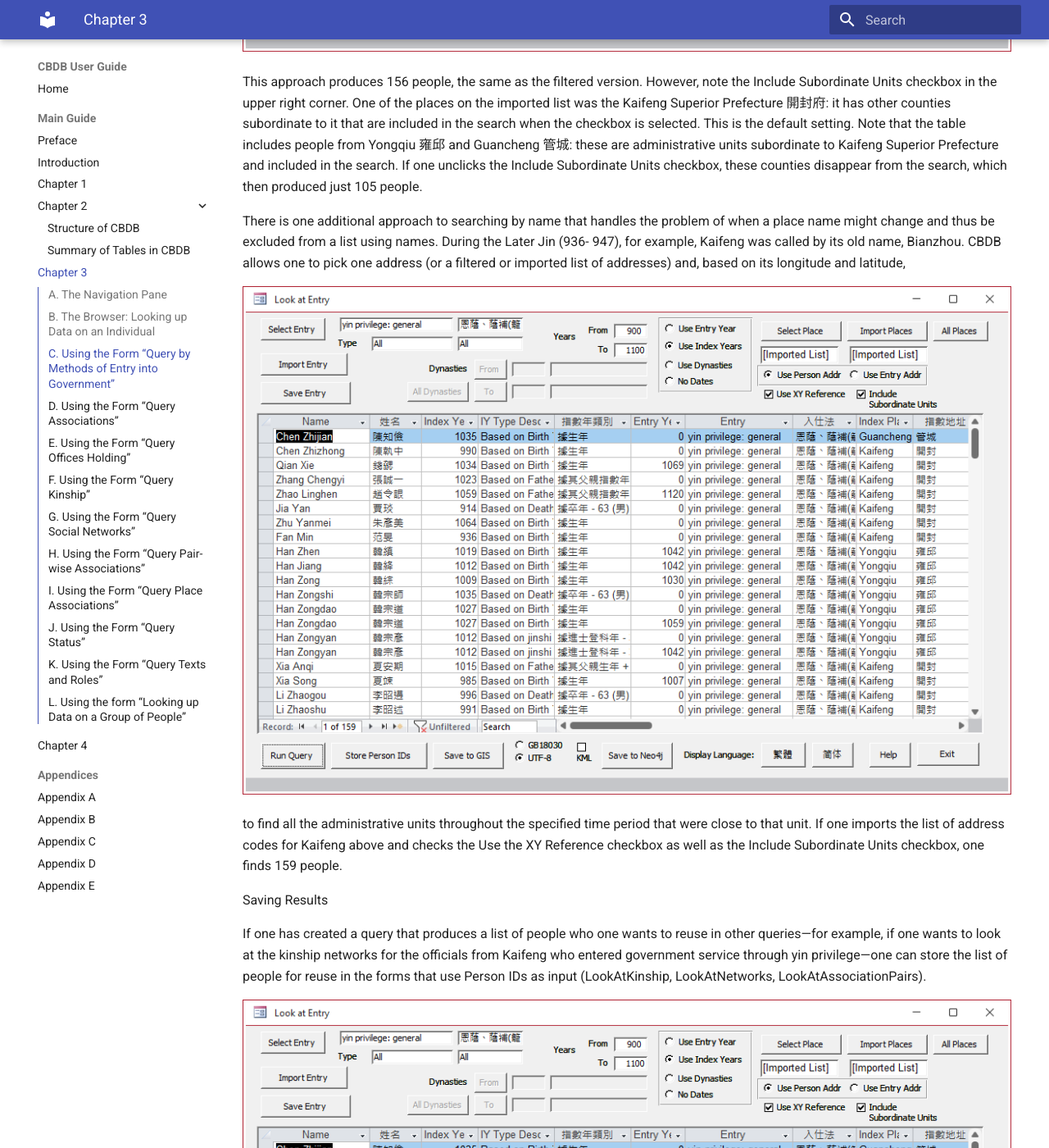
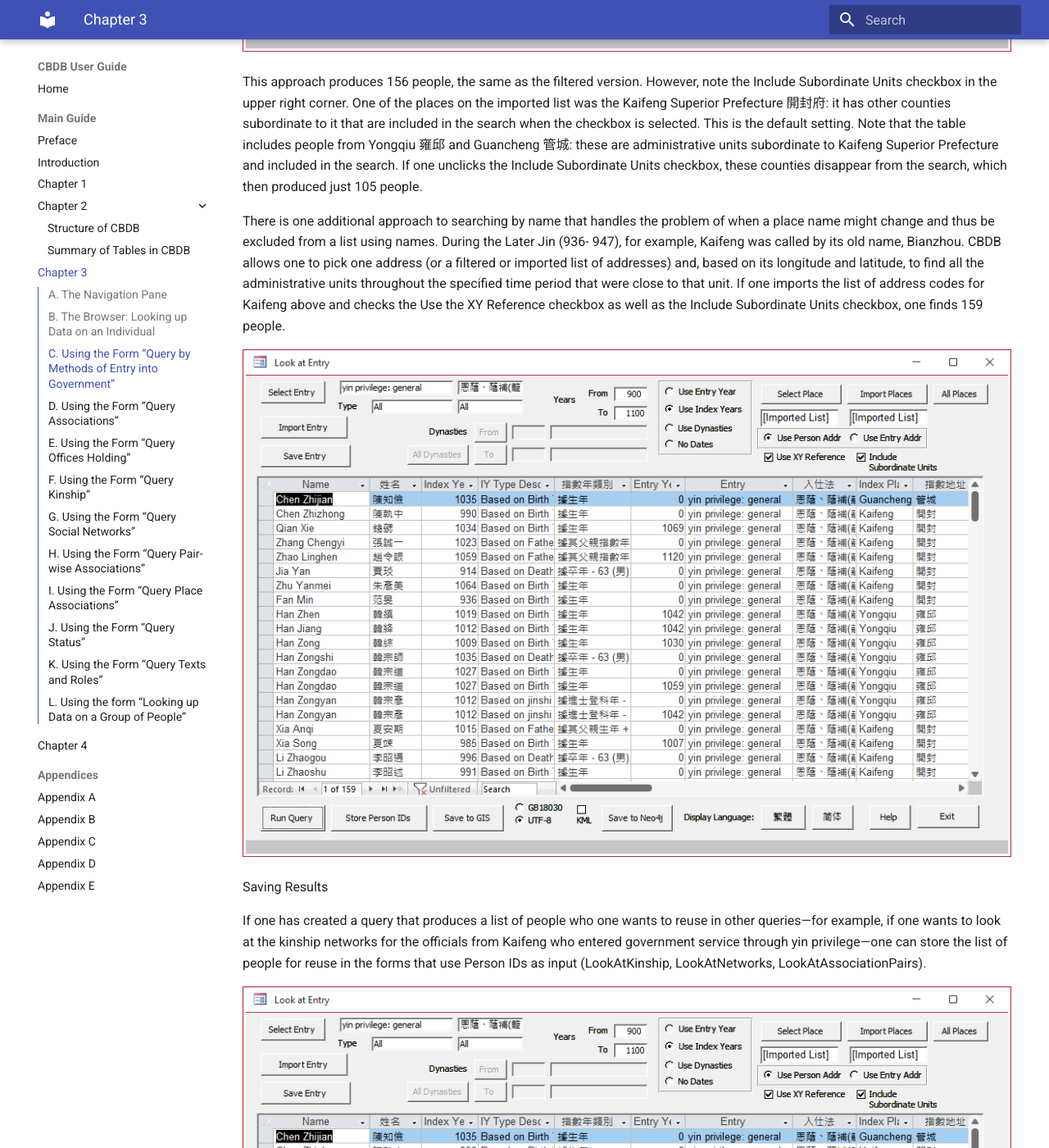
Before and after one commit to cbdb-project/cbdb-user-guide, an MkDocs documentation site: the page built from docs/chapter_3_cbdb_tools_for_analysis.md, in a window 1280 px wide and 1400 px high, scrolled down 30216 px. Shown: the whole window at 82% size. Built offline with MkDocs 1.6.1 and Material for MkDocs 9.7.7, drawn with Linux system fonts in a browser that asks for light colours.

Commit message:
Apply final Chapter 3 formatting adjustments

```diff
--- a/docs/chapter_3_cbdb_tools_for_analysis.md
+++ b/docs/chapter_3_cbdb_tools_for_analysis.md
@@ -432,13 +432,12 @@ There is one additional approach to searching by name that handles the problem o
 place name might change and thus be excluded from a list using names. During the Later Jin (936-
 947), for example, Kaifeng was called by its old name, Bianzhou. CBDB allows one to pick
 one address (or a filtered or imported list of addresses) and, based on its longitude and latitude,
-
-![image_057_080](images/image_057_080.png)
-
 to find all the administrative units throughout the specified time period that were close to that
 unit. If one imports the list of address codes for Kaifeng above and checks the Use the XY
 Reference checkbox as well as the Include Subordinate Units checkbox, one finds 159
 people.
+
+![image_057_080](images/image_057_080.png)
 
 Saving Results
 
```
